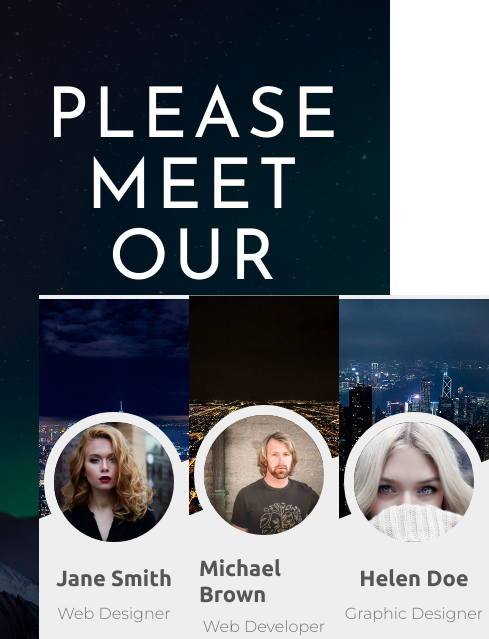
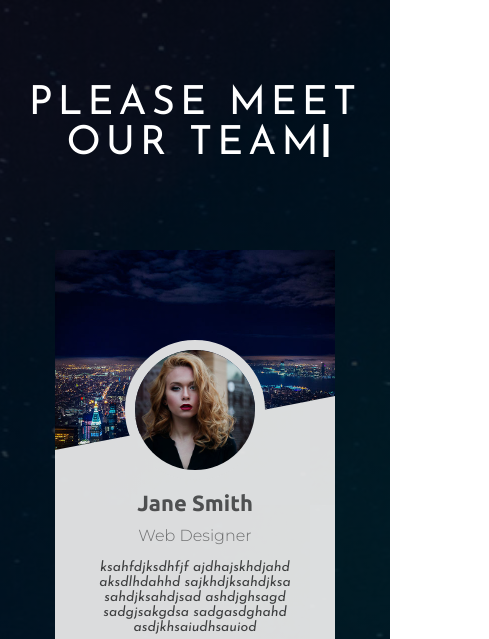
Before and after one commit to Lucas-Braz7x/Cards-perfil, a plain HTML site: page index.html in a window 390 px wide. Shown: the top 639 px of the page, 489 px wide, since content can reach past the window. Drawn offline with Linux system fonts and the light colour scheme.

Commit message:
Adicionando responsividade

```diff
--- a/style.css
+++ b/style.css
@@ -21,6 +21,22 @@ padding: 0;
 	text-transform:  uppercase;
 	letter-spacing: 5px;
 	text-align: center;
+
+}
+
+.heading::after{
+	content: '';
+	width: 5px;
+	height: 55px;
+	background-color: #fff;
+	position: absolute;
+	animation: blinking 1s 3s infinite ;
+}
+
+@keyframes blinking{
+	0% {background-color: #fff;}
+	50% {background-color: transparent;}
+	100% {background-color: #fff;}
 }
 
 .card-wrapper{
@@ -41,6 +57,21 @@ padding: 0;
 	align-items: center;
 	justify-content:  space-evenly;
 	transition: transform 5s;
+}
+
+@keyframes cardAnim {
+	0% {opacity: 0;}
+	100% {opacity: 1;}
+}
+
+.card:nth-child(1){
+	animation: cardAnim 3s 3s backwards;
+}
+.card:nth-child(2){
+	animation: cardAnim 3s 3.5s backwards;
+}
+.card:nth-child(3){
+	animation: cardAnim 3s 4s backwards;
 }
 
 .card:hover{
@@ -158,3 +189,56 @@ padding: 0;
 .fa-google-plus-g{
 	color: #dd4b39;
 }
+
+
+@media (max-width: 1300px){
+	.heading{
+		font-size: 65px;
+		width: 80%;
+	}
+	.card-wrapper{
+		width: 100%;
+		top: 32%;
+	}
+	.image-top{
+		height: 200px;
+	}
+}
+
+@media (max-width: 1000px){
+	.container{
+		height: 100%;
+	}
+	.heading{
+		width: 90%;
+	}
+
+	.card-wrapper{
+		flex-wrap: wrap;
+		padding: 300px 0 200px 0;
+	}
+	.card{
+		margin: 0 30px 50px 30px;
+	}
+}
+
+@media (max-width: 700px){
+	.heading{
+		font-size: 50px;
+	}
+	.heading::after{
+		height: 40px;
+	}
+}
+
+@media (max-width: 450px){
+	.heading{
+		font-size: 40px;
+	}
+	.heading::after{
+		height: 33px;
+	}
+	.card-wrapper{
+		padding: 250px 0 150px 0;
+	}
+}
```
